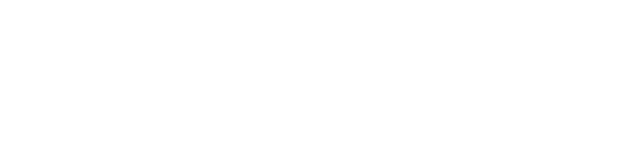
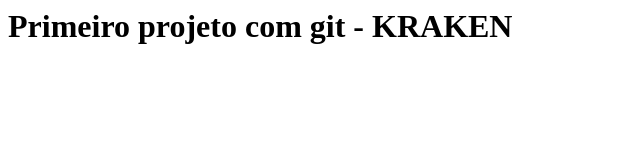
Before and after one commit to VicSandoli/curso-git, a plain HTML site: page index.html in a window 1280 px wide. Shown: the whole page, without its empty margins (0-640 px from the left). Drawn offline with Linux system fonts and the light colour scheme.

Commit message:
Segundo Commit do projeto
Commit para adicionar um arquivo e alterar um arquivo já existente

```diff
--- a/index.html
+++ b/index.html
@@ -1,5 +1,5 @@
 <head>
     <body>
-
+        <h1>Primeiro projeto com git - KRAKEN</h1>
     </body>
 </head>
```
Also changed, not shown: first-file.html (added, +1 -0 lines).
